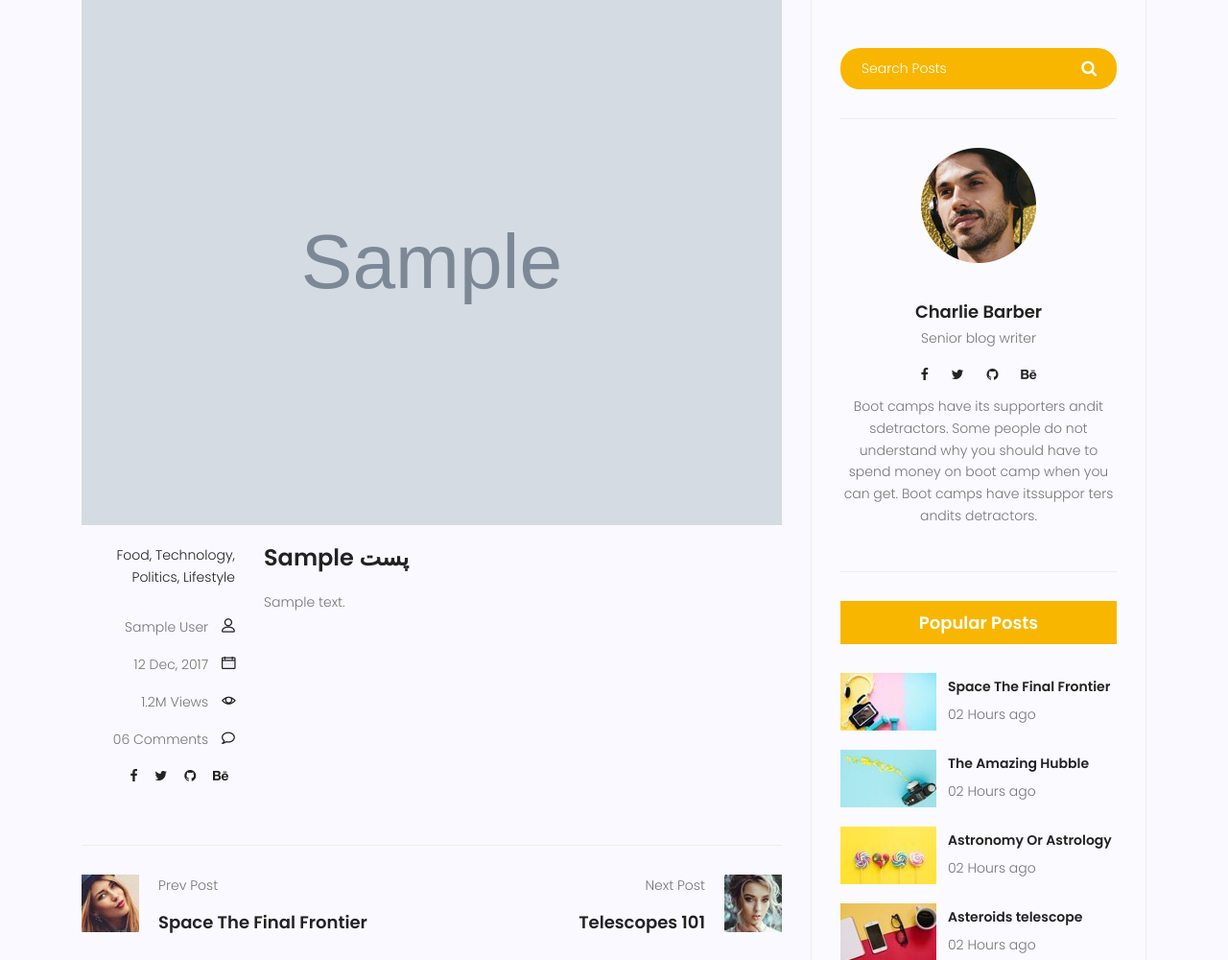
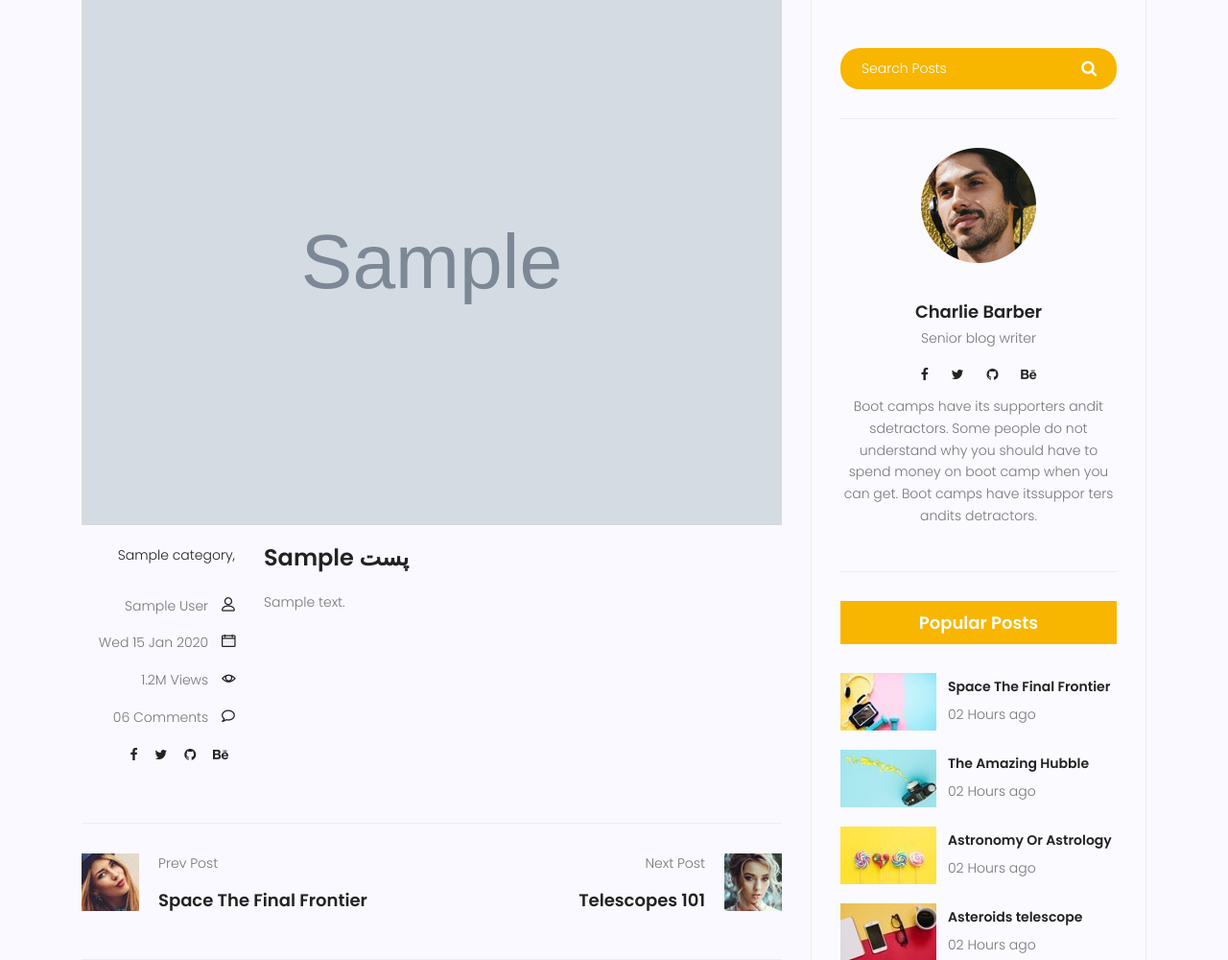
Before and after one commit to solaimooon/my_site_1, a Django app: page /blog/1/ in a window 1280 px wide. Shown: the part 421-1421 px from the top of the page at 96% size. Run offline with Django 5.2, Linux system fonts and the light colour scheme; tables that the repository leaves empty hold one stand-in row (Sample ...); some libraries are stand-ins or nearby versions.

Commit message:
avoid to print comma in categori of template and reformating the display of the time value in template

```diff
--- a/templates/blog/blog-single.html
+++ b/templates/blog/blog-single.html
@@ -31,14 +31,13 @@
 								</div>
 								<div class="col-lg-3  col-md-3 meta-details">
 									<ul class="tags">
-										<li><a href="#">Food,</a></li>
-										<li><a href="#">Technology,</a></li>
-										<li><a href="#">Politics,</a></li>
-										<li><a href="#">Lifestyle</a></li>
+                                        {% for cat in  post_detail_notlist_key.category.all %}
+                                            <li><a href="#">{{ cat.name }},</a></li>
+                                        {% endfor %}
 									</ul>
 									<div class="user-details row">
 										<p class="user-name col-lg-12 col-md-12 col-6"><a href="#">{{ post_detail_notlist_key.athour.get_full_name }}</a> <span class="lnr lnr-user"></span></p>
-										<p class="date col-lg-12 col-md-12 col-6"><a href="#">12 Dec, 2017</a> <span class="lnr lnr-calendar-full"></span></p>
+										<p class="date col-lg-12 col-md-12 col-6"><a href="#">{{ post_detail_notlist_key.created_date|date:"D d M Y" }}</a> <span class="lnr lnr-calendar-full"></span></p>
 										<p class="view col-lg-12 col-md-12 col-6"><a href="#">1.2M Views</a> <span class="lnr lnr-eye"></span></p>
 										<p class="comments col-lg-12 col-md-12 col-6"><a href="#">06 Comments</a> <span class="lnr lnr-bubble"></span></p>
 										<ul class="social-links col-lg-12 col-md-12 col-6">
```
Also changed, not shown: templates/blog/blog-home.html (+6 -2 lines).
